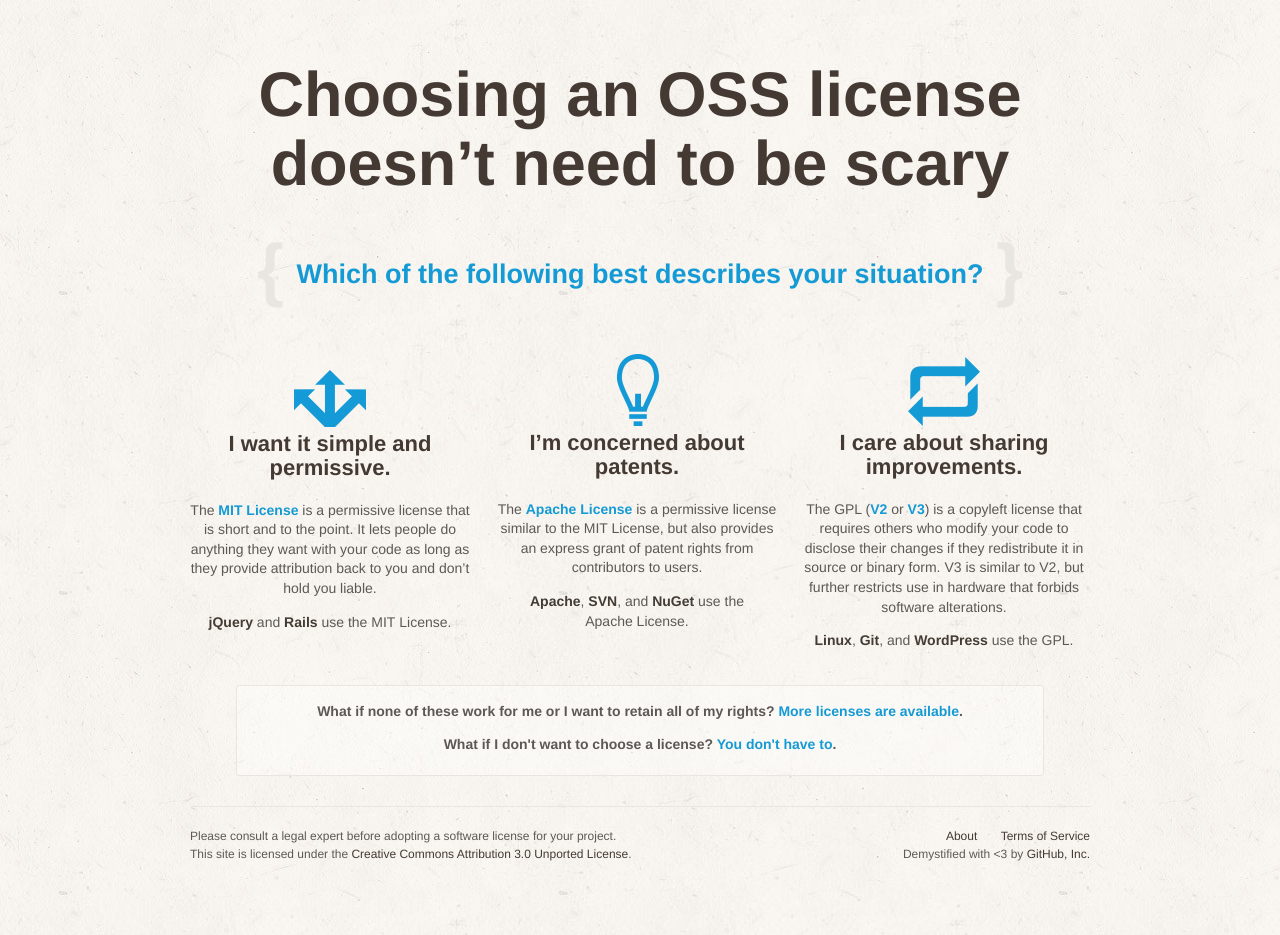
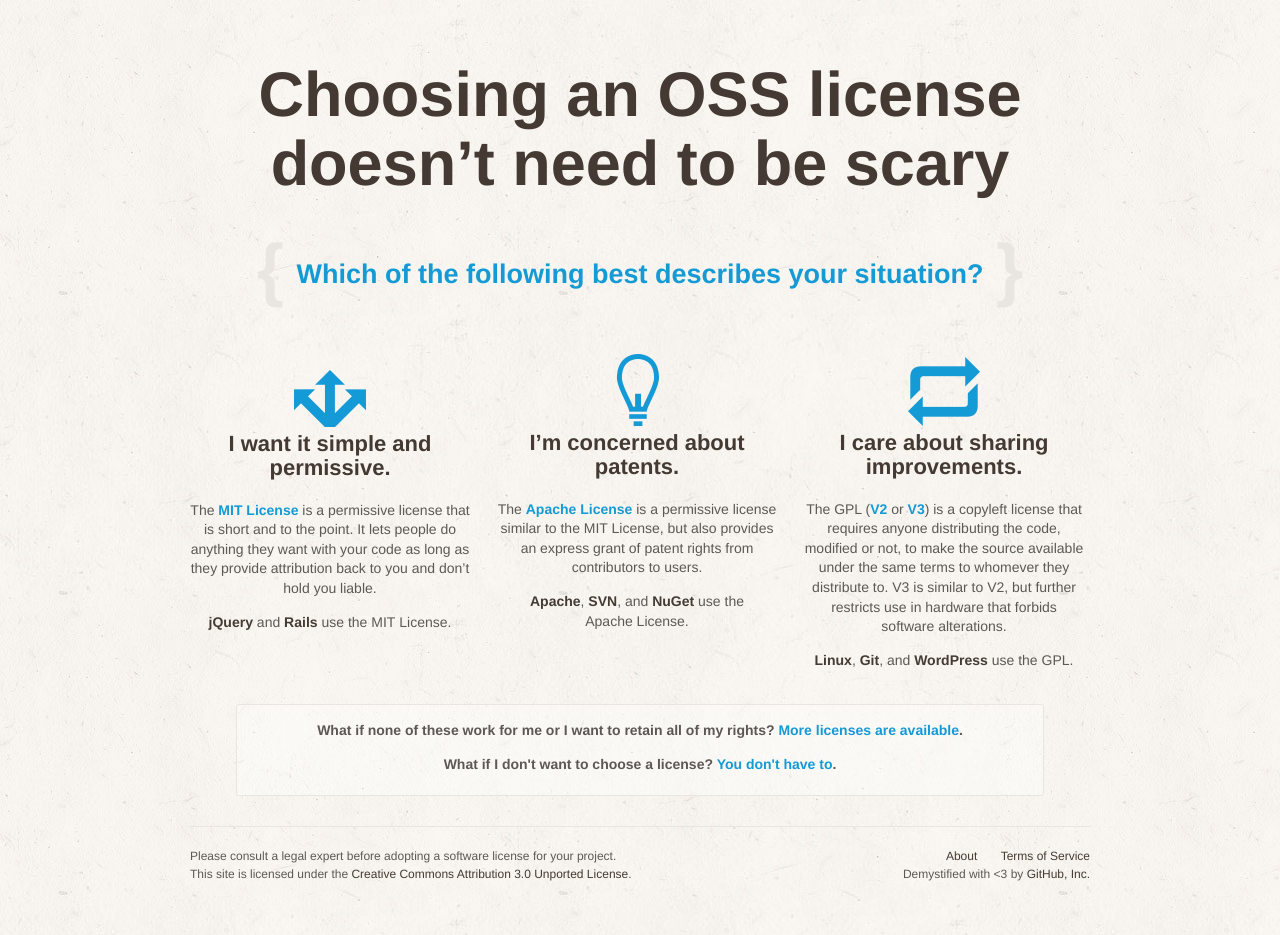
Before and after one commit to github/choosealicense.com, a Jekyll site: the page built from index.html, in a window 1280 px wide. Built offline with Jekyll 4.4.1, drawn with Linux system fonts in a browser that asks for light colours; some web fonts are replaced; Markdown is read by kramdown in place of the engine named in the settings.

Commit message:
Update GPL short presentation to convey the requirement some better. Fixes #66

```diff
--- a/index.html
+++ b/index.html
@@ -36,7 +36,7 @@
     <a href="licenses/gpl-v2"><img height='69' src='images/circular@2x.png' width='72'></a>
     <h3><a href="licenses/gpl-v2">I care about sharing improvements.</a></h3>
     <p>
-      The GPL (<a href="licenses/gpl-v2">V2</a> or <a href="licenses/gpl-v3">V3</a>) is a copyleft license that requires others who modify your code to disclose their changes if they redistribute it in source or binary form. V3 is similar to V2, but further restricts use in hardware that forbids software alterations.
+      The GPL (<a href="licenses/gpl-v2">V2</a> or <a href="licenses/gpl-v3">V3</a>) is a copyleft license that requires anyone distributing the code, modified or not, to make the source available under the same terms to whomever they distribute to. V3 is similar to V2, but further restricts use in hardware that forbids software alterations.
     </p>
     <p>
       <strong>Linux</strong>, <strong>Git</strong>, and <strong>WordPress</strong> use the GPL.
```
